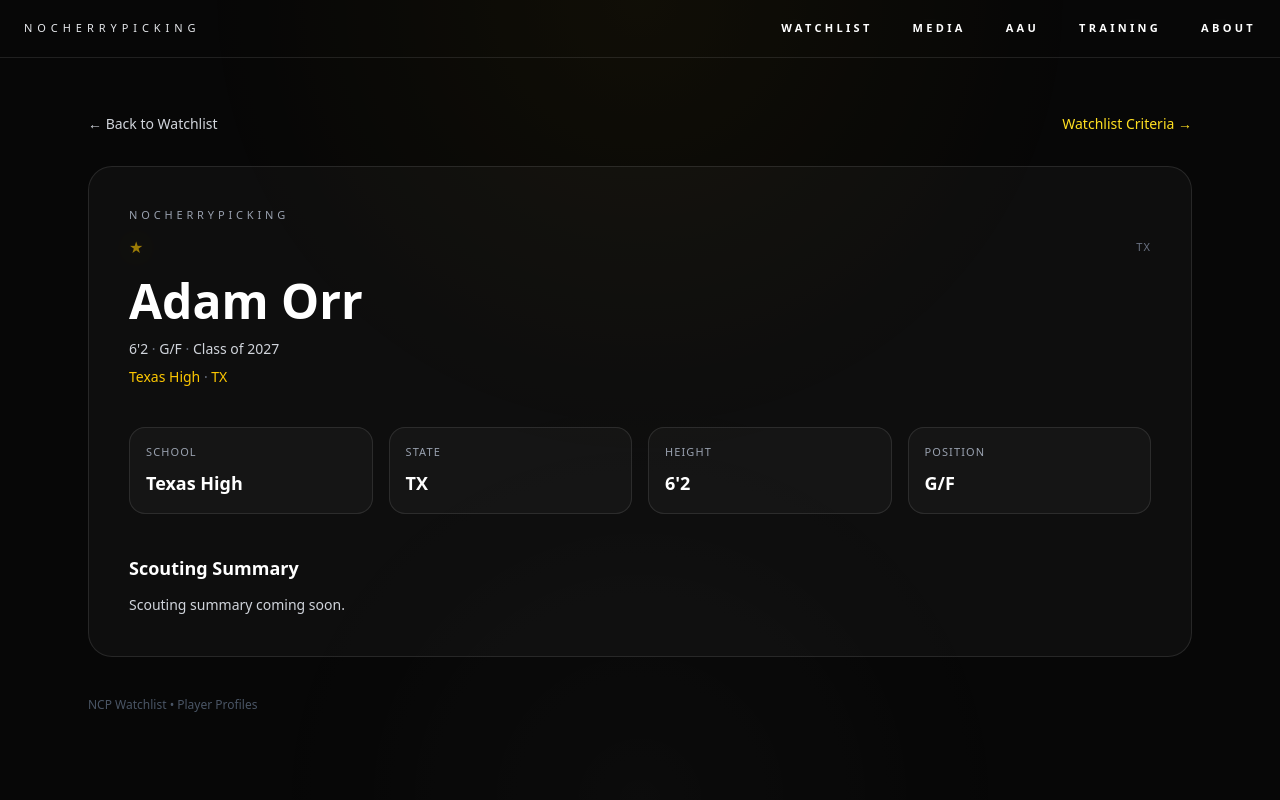
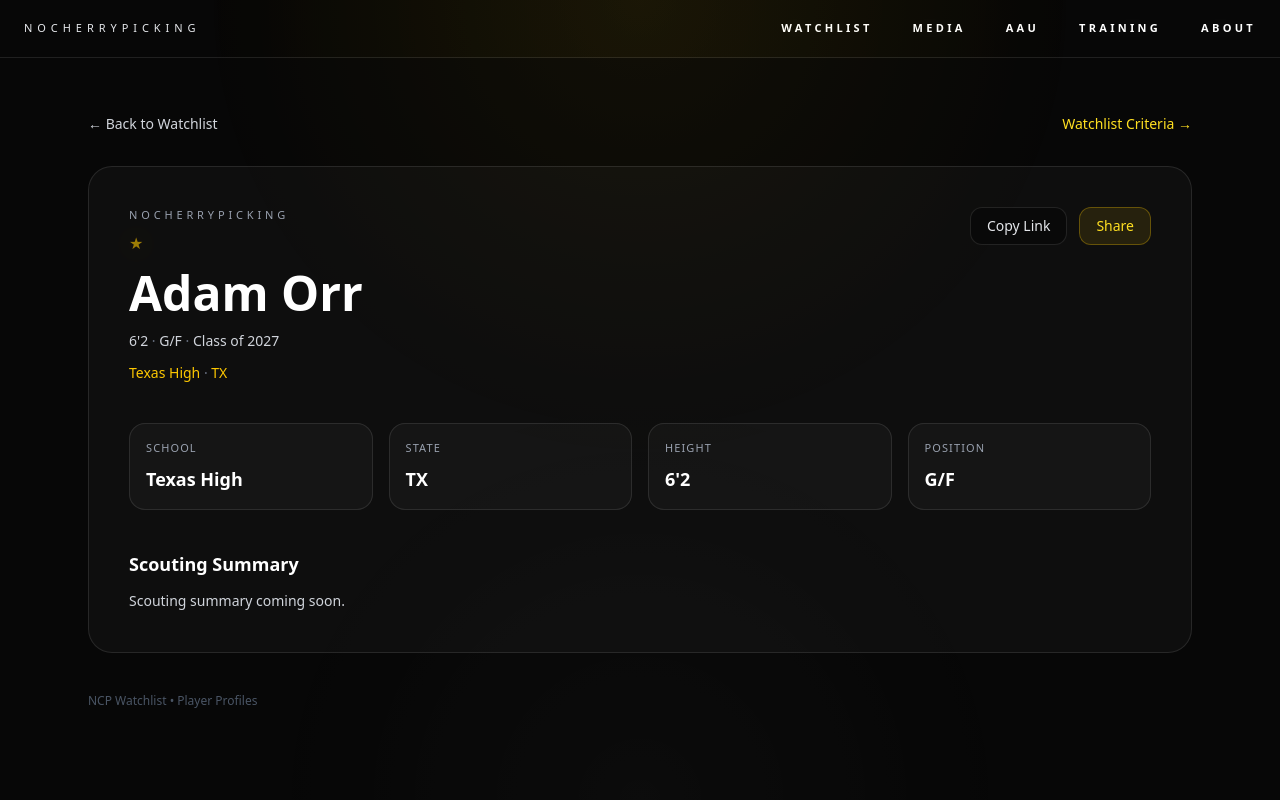
Before and after one commit to nocherrypicking-ra/ncphoops, a Next.js app: page /watchlist/adam-orr-2027 in a window 1280 px wide. Shown: the top 800 px of the page. Built offline with nearby package versions, Linux system fonts and the light colour scheme.

Commit message:
Update page.tsx

```diff
--- a/app/watchlist/[id]/page.tsx
+++ b/app/watchlist/[id]/page.tsx
@@ -1,9 +1,9 @@
 import Link from "next/link";
 import { watchlist } from "../_data/watchlist";
+import ShareBar from "./ShareBar";
 
 export const dynamic = "force-static";
 
-// Prebuild all player profile routes (fast + SEO)
 export function generateStaticParams() {
   return watchlist.map((p) => ({ id: p.id }));
 }
@@ -34,15 +34,20 @@ function Stat({ label, value }: { label: string; value: string }) {
 
 export default function WatchlistPlayerPage({ params }: { params: { id: string } }) {
   const routeId = (params?.id || "").trim();
-
-  // Primary match: id
   const player = watchlist.find((p) => p.id === routeId);
 
-  // Clean 404 page if not found
   if (!player) {
     return (
-      <div className="mx-auto max-w-4xl px-6 py-16">
-        <Link href="/watchlist" className="text-sm text-gray-300 hover:text-yellow-300 transition">
+      <div className="min-h-screen bg-[#070707] text-white">
+        <div className="pointer-events-none fixed inset-0 opacity-60">
+          <div className="absolute inset-0 bg-[radial-gradient(circle_at_top,rgba(250,204,21,0.08),transparent_45%),radial-gradient(circle_at_bottom,rgba(255,255,255,0.04),transparent_40%)]" />
+        </div>
+
+        <div className="relative max-w-4xl mx-auto px-6 py-16">
+          <Link
+            href="/watchlist"
+            className="inline-flex items-center gap-2 text-sm text-gray-300 hover:text-yellow-300 transition"
+          >
             ← Back to Watchlist
           </Link>
 
@@ -50,17 +55,8 @@ export default function WatchlistPlayerPage({ params }: { params: { id: string }
             <p className="text-[11px] tracking-[0.35em] uppercase text-gray-400">NOCHERRYPICKING</p>
             <h1 className="mt-3 text-3xl md:text-4xl font-semibold">Player not found</h1>
             <p className="mt-3 text-sm text-gray-400">
-            The player ID <span className="text-yellow-300 break-all">{routeId}</span> doesn’t exist in the watchlist.
+              ID: <span className="text-yellow-300 break-all">{routeId}</span>
             </p>
-
-          <div className="mt-6 flex gap-3">
-            <Link
-              href="/watchlist"
-              className="rounded-xl border border-white/10 bg-black/30 px-4 py-2 text-sm text-gray-200
-                         hover:border-yellow-400/40 hover:text-white transition"
-            >
-              Back to Watchlist
-            </Link>
           </div>
         </div>
       </div>
@@ -68,34 +64,45 @@ export default function WatchlistPlayerPage({ params }: { params: { id: string }
   }
 
   return (
-    <div className="mx-auto max-w-6xl px-6 py-14">
+    <div className="min-h-screen bg-[#070707] text-white">
+      <div className="pointer-events-none fixed inset-0 opacity-60">
+        <div className="absolute inset-0 bg-[radial-gradient(circle_at_top,rgba(250,204,21,0.08),transparent_45%),radial-gradient(circle_at_bottom,rgba(255,255,255,0.04),transparent_40%)]" />
+      </div>
+
+      <div className="relative max-w-6xl mx-auto px-6 py-14">
         <div className="flex items-center justify-between gap-4">
-        <Link href="/watchlist" className="text-sm text-gray-300 hover:text-yellow-300 transition">
+          <Link
+            href="/watchlist"
+            className="inline-flex items-center gap-2 text-sm text-gray-300 hover:text-yellow-300 transition"
+          >
             ← Back to Watchlist
           </Link>
+
           <Link href="/watchlist#criteria" className="text-sm text-yellow-300 hover:text-yellow-200 transition">
             Watchlist Criteria →
           </Link>
         </div>
 
         <div className="mt-8 rounded-3xl border border-white/10 bg-white/[0.03] p-7 md:p-10">
+          {/* NEW: share row */}
+          <div className="flex flex-col md:flex-row md:items-start md:justify-between gap-6">
+            <div className="flex flex-col gap-2">
               <p className="text-[11px] tracking-[0.35em] uppercase text-gray-400">NOCHERRYPICKING</p>
+              <Stars n={player.stars} />
+              <h1 className="text-4xl md:text-5xl font-semibold leading-tight">{player.name}</h1>
 
-        <div className="mt-3 flex items-center justify-between gap-4">
-          <Stars n={player.stars} />
-          <span className="text-[11px] tracking-widest uppercase text-gray-500">{player.state}</span>
-        </div>
-
-        <h1 className="mt-3 text-4xl md:text-5xl font-semibold leading-tight">{player.name}</h1>
-
-        <p className="mt-2 text-sm text-gray-300">
+              <p className="text-sm text-gray-300">
                 {player.height} <span className="text-gray-500">·</span> {player.position}{" "}
                 <span className="text-gray-500">·</span> Class of {player.classYear}
               </p>
 
-        <p className="text-sm text-yellow-400 mt-2">
+              <p className="text-sm text-yellow-400 mt-1">
                 {player.school} <span className="text-gray-500">·</span> {player.state}
               </p>
+            </div>
+
+            <ShareBar label={player.name} />
+          </div>
 
           <div className="mt-10 grid grid-cols-2 md:grid-cols-4 gap-4">
             <Stat label="School" value={player.school} />
@@ -114,5 +121,6 @@ export default function WatchlistPlayerPage({ params }: { params: { id: string }
 
         <p className="mt-10 text-xs text-gray-600">NCP Watchlist • Player Profiles</p>
       </div>
+    </div>
   );
 }
```
Lines whose indentation alone changed are shown as unchanged.
